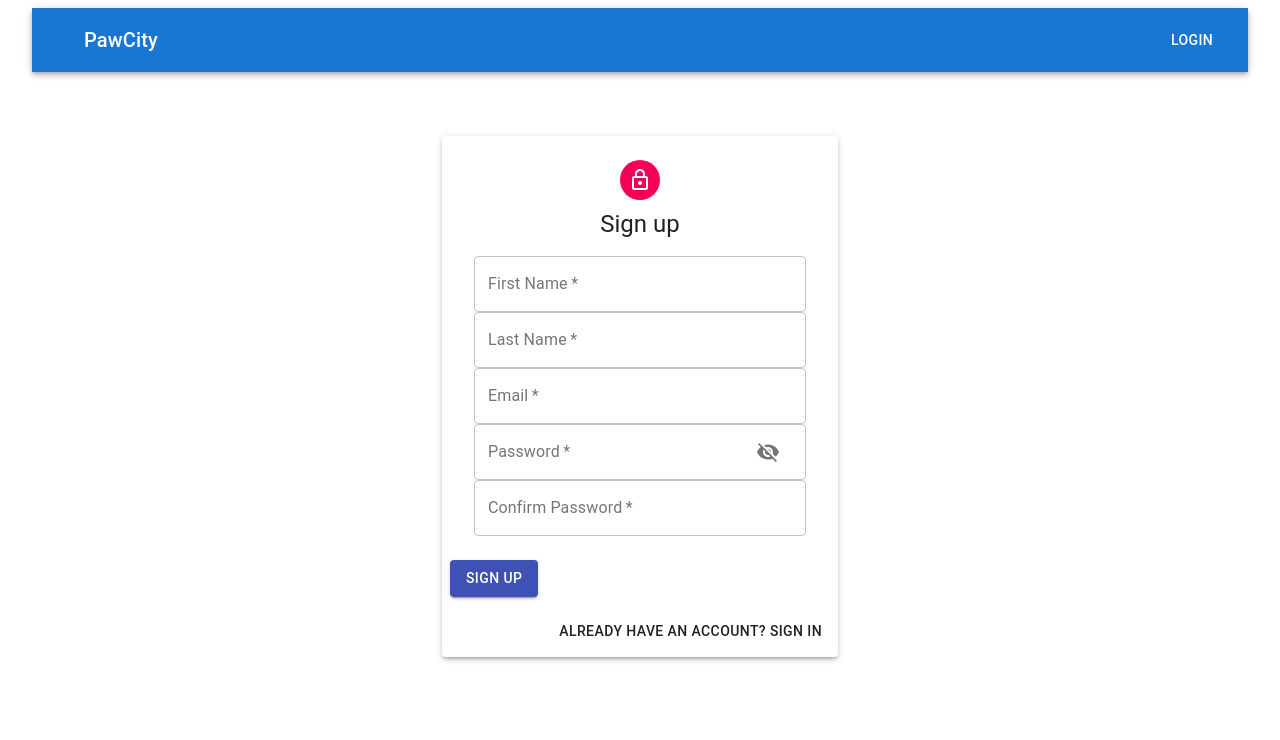
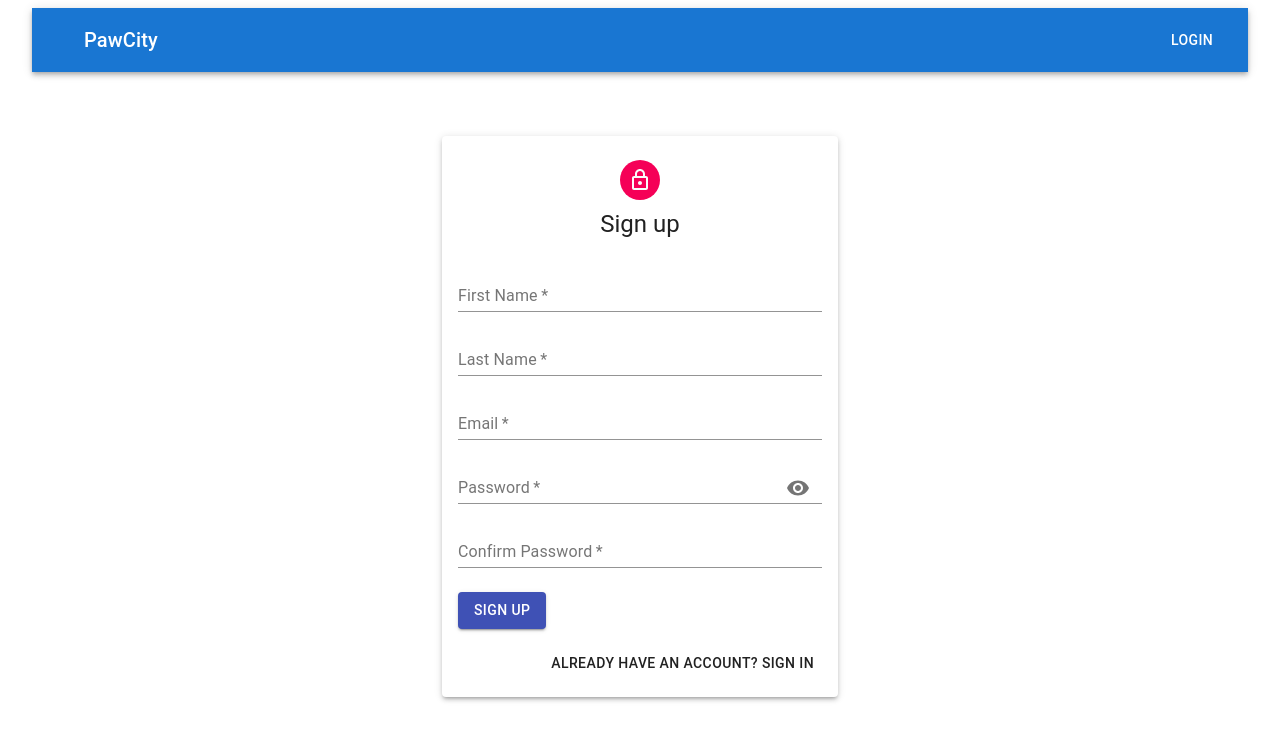
Before and after one commit to Wildcats-GA-Hackathon/PawCity, a React (Create React App) app in the folder client/: page /auth in a window 1280 px wide. Shown: the top 740 px of the page. Built offline with nearby package versions, Linux system fonts and the light colour scheme.

Commit message:
finish auth page styling

```diff
--- a/client/src/components/Form/Form.js
+++ b/client/src/components/Form/Form.js
@@ -1,4 +1,4 @@
-import React, { useEffect, useState } from 'react';
+import React, { Fragment, useEffect, useState } from 'react';
 import { Avatar, Button, Paper, Grid, Typography, Container, TextField } from '@material-ui/core';
 import useStyles from './styles';
 import Input from './Input';
@@ -6,6 +6,7 @@ import LockOutlinedIcon from '@material-ui/icons/LockOutlined';
 
 const Form = () => {
 	const [isSignedUp, setIsSignedUp] = useState(false);
+	const [showPassword, setShowPassword] = useState(false);
 	// const [isLoggedIn, setIsLoggedIn] = useState(false)
 
 	// useEffect(() => {
@@ -15,6 +16,8 @@ const Form = () => {
 	//         setIsLoggedIn(false)
 	//     }
 	// }, [])
+
+	const handleShowPassword = () => setShowPassword(!showPassword);
 
 	const handleSubmit = () => {
 
@@ -37,49 +40,20 @@ const Form = () => {
 				<form className={classes.form} onSubmit={handleSubmit}>
 					<Grid container spacing={2}>
 						{!isSignedUp ? (
-							<Container>
-								<Input
-									name='firstName'
-									label='First Name'
-									handleChange={handleChange}
-								/>
-								<Input
-									name='lastName'
-									label='Last Name'
-									handleChange={handleChange}
-								/>
-								<Input
-									name='email'
-									label='Email'
-									handleChange={handleChange}
-								/>
-								<Input
-									name='password'
-									label='Password'
-									handleChange={handleChange}
-								/>
-								<Input
-									name='confirmPassword'
-									label='Confirm Password'
-									handleChange={handleChange}
-								/>
-							</Container>
+							<Fragment>
+								<Input name='firstName' label='First Name' handleChange={handleChange}/>
+								<Input name='lastName' label='Last Name' handleChange={handleChange}/>
+								<Input name='email' label='Email' handleChange={handleChange} />
+								<Input name='password' label='Password' handleChange={handleChange} type={showPassword ? 'text' : 'password'} handleShowPassword={handleShowPassword}  />
+								<Input name='confirmPassword' label='Confirm Password' handleChange={handleChange} type={showPassword ? 'text' : 'password'} handleShowPassword={handleShowPassword} />
+							</Fragment>
 						) : (
-							<Container>
-								<Input
-									name='email'
-									label='Email'
-									handleChange={handleChange}
-								/>
-								<Input
-									name='password'
-									label='Password'
-									Log
-									In
-									handleChange={handleChange}
-								/>
-							</Container>
+							<Fragment>
+								<Input name='email' label='Email' handleChange={handleChange} />
+									<Input name='password' label='Password' handleChange={handleChange} type={showPassword ? 'text' : 'password'} handleShowPassword={handleShowPassword}/>
+							</Fragment>
 						)}
+						</Grid>
 						<Button type='submit' fullwidth variant='contained' color='primary' className={classes.submit}>
 							{!isSignedUp ? 'Sign Up' : 'Sign In'}
 						</Button>
@@ -90,113 +64,10 @@ const Form = () => {
 								</Button>
 							</Grid>
 						</Grid>
-					</Grid>
 				</form>
 			</Paper>
 		</Container>
 	);
-
-	// if (isSignedUp === false) {
-	// 	return (
-	// 		//Show signupform
-	// 		<div>
-	// 			<Container>
-	// 				<TextField
-	// 					name='firstName'
-	// 					label='First Name'
-	// 					handleChange={handleChange}
-	// 					variant='outlined'
-	// 					autoFocus
-	// 					fullwidth
-	// 				/>
-	// 				<TextField
-	// 					name='lastName'
-	// 					label='Last Name'
-	// 					handleChange={handleChange}
-	// 					variant='outlined'
-	// 					autoFocus
-	// 					fullwidth
-	// 				/>
-	// 				<TextField
-	// 					name='email'
-	// 					label='Email'
-	// 					handleChange={handleChange}
-	// 					variant='outlined'
-	// 					autoFocus
-	// 					fullwidth
-	// 				/>
-	// 				<TextField
-	// 					name='password'
-	// 					label='Password'
-	// 					handleChange={handleChange}
-	// 					variant='outlined'
-	// 					autoFocus
-	// 					fullwidth
-	// 				/>
-	// 				<TextField
-	// 					name='confirmPassword'
-	// 					label='Confirm Password'
-	// 					handleChange={handleChange}
-	// 					variant='outlined'
-	// 					autoFocus
-	// 					fullwidth
-	// 				/>
-	// 			</Container>
-	// 			<Container>
-	// 				<Button
-	// 					type='submit'
-	// 					fullwidth
-	// 					variant='contained'
-	// 					color='primary'>
-	//                         Sign Up
-	//                     </Button>
-	// 			</Container>
-	// 			<Container>
-	// 				<h4>
-	// 					Already a user? <span>Log In</span>!
-	// 				</h4>
-	// 			</Container>
-	// 		</div>
-	// 	);
-	// } else {
-	// 	return (
-	// 		// Show loginform
-	// 		<div>
-	// 			<Container>
-	// 				<TextField
-	// 					name='email'
-	// 					label='Email'
-	// 					handleChange={handleChange}
-	// 					variant='outlined'
-	// 					autoFocus
-	// 					fullwidth
-	// 				/>
-	// 				<TextField
-	// 					name='password'
-	// 					label='Password'
-	// 					Log
-	// 					In
-	// 					handleChange={handleChange}
-	// 					variant='outlined'
-	// 					autoFocus
-	// 					fullwidth
-	// 				/>
-	// 			</Container>
-	// 			<Container>
-	// 				<Button
-	// 					type='submit'
-	// 					fullwidth
-	// 					variant='contained'
-	// 					color='primary'></Button>
-	// 			</Container>
-	// 			<Container>
-	// 				<h4>
-	// 					Don't have an account? <span>Sign Up</span> here!
-	// 				</h4>
-	// 			</Container>
-	// 		</div>
-	// );
-	// }
 };
 
 export default Form;
--- a/client/src/components/Form/Input.js
+++ b/client/src/components/Form/Input.js
@@ -9,7 +9,7 @@ const Input = ({ name, handleChange, label, half, autoFocus, type, handleShowPas
         <TextField
             name={name}
             onChange={handleChange}
-            variant="outlined"
+            // variant="outlined"
             required
             fullWidth
             label={label}
```
